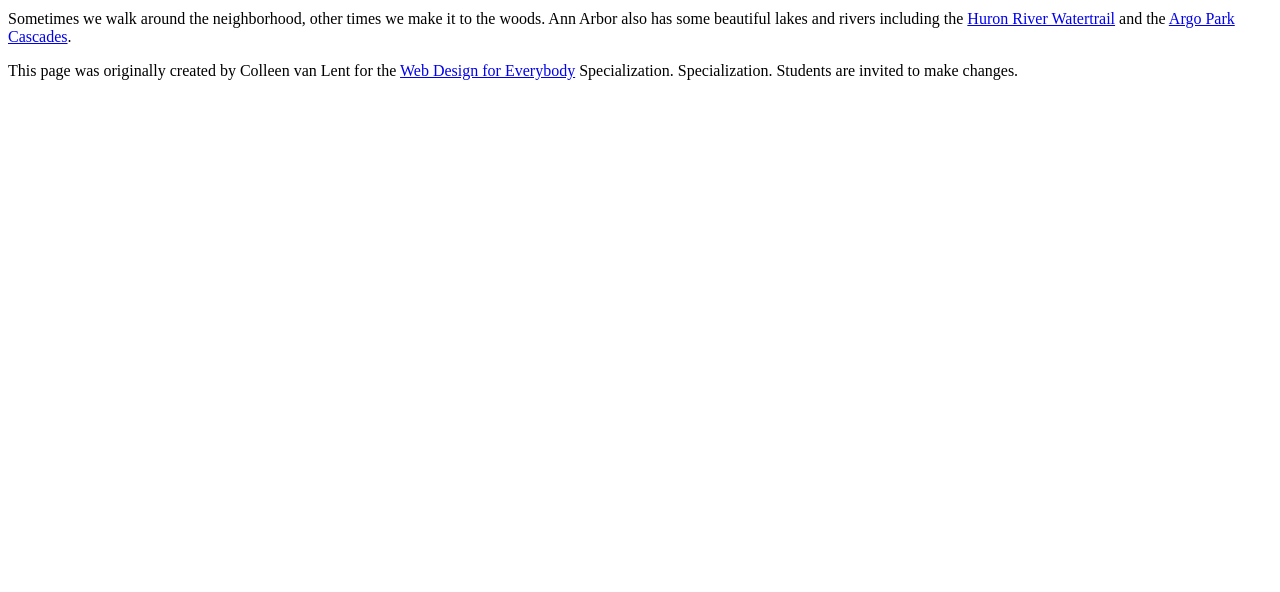
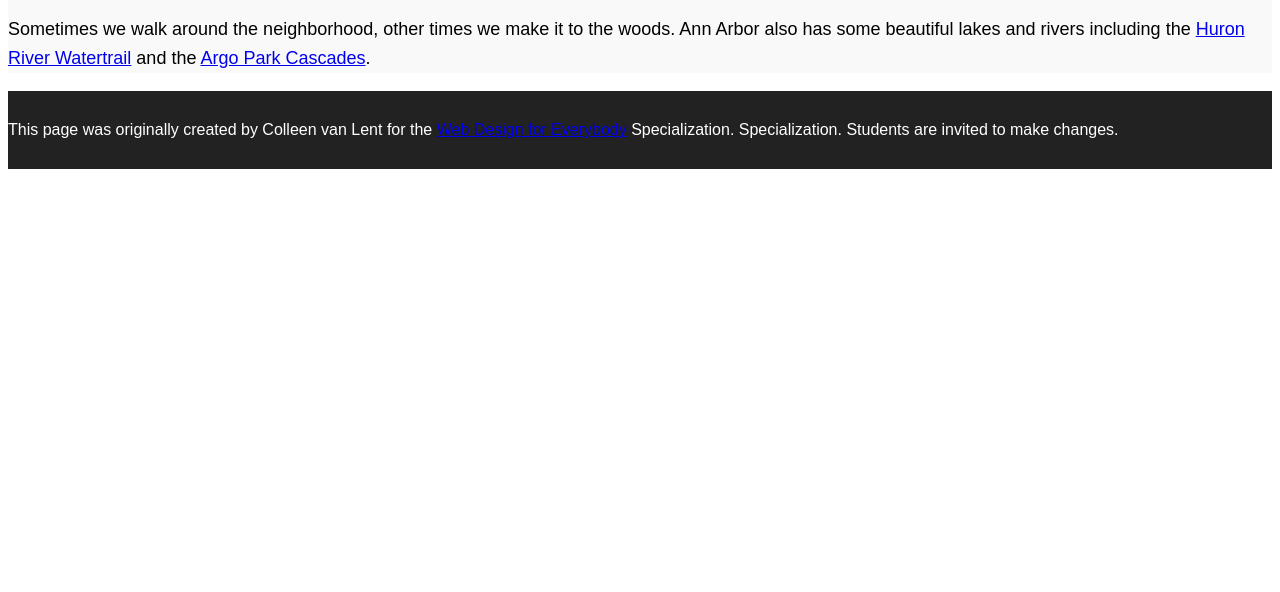
Before and after one commit to N-T-Son/MyHTMLWebsite, a plain HTML site: page index.html in a window 1280 px wide. Shown: the part 208-800 px from the top of the page. Drawn offline with Linux system fonts and the light colour scheme.

Commit message:
Update index.html

```diff
--- a/index.html
+++ b/index.html
@@ -5,7 +5,7 @@
   <meta charset="utf-8">
   <meta name="viewport" content="width=device-width">
   <title>Springtime In Michigan</title>
-  <link rel="stylesheet" href="css/index.css">
+  <link rel="stylesheet" href="css/style.css">
 
 </head>
 
```
